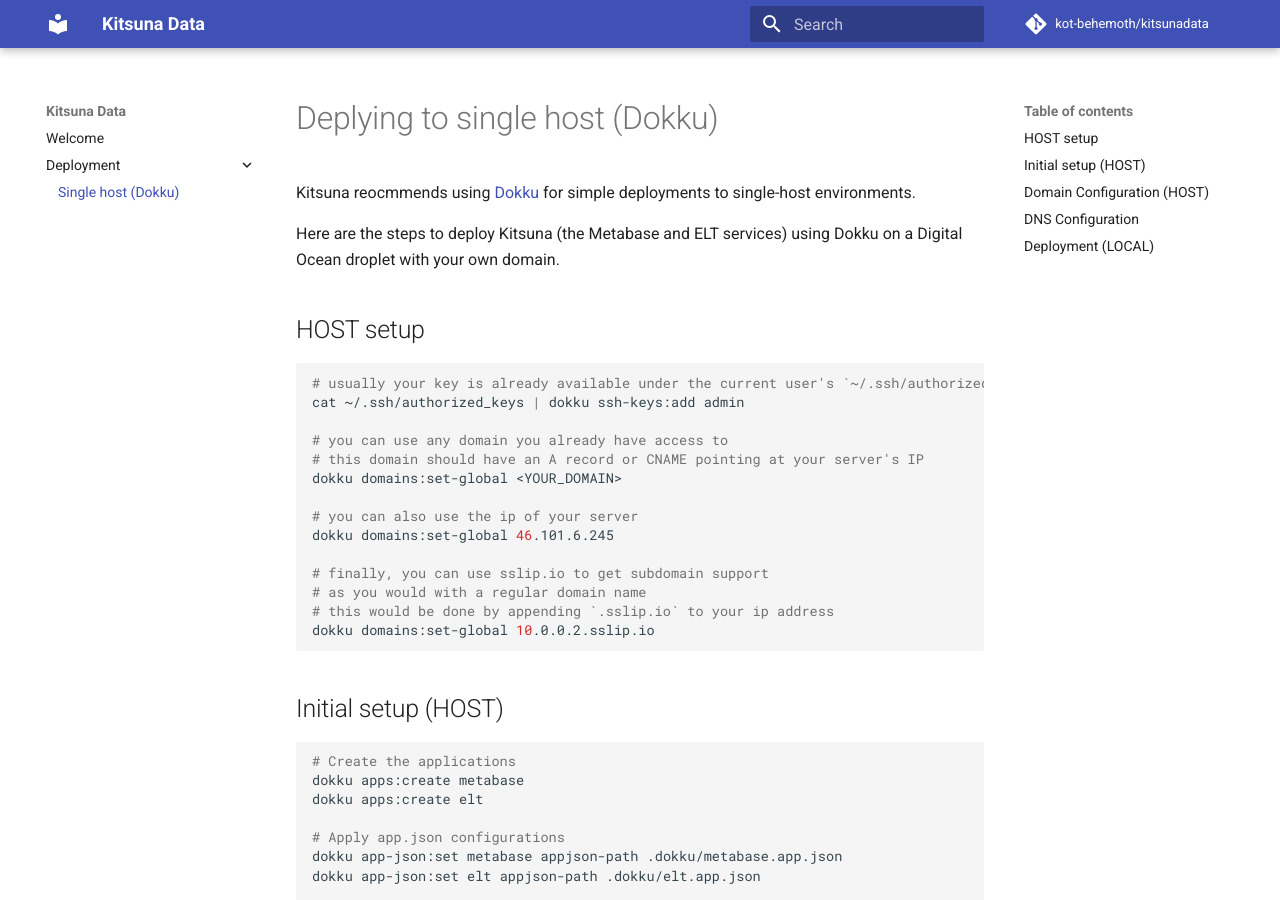
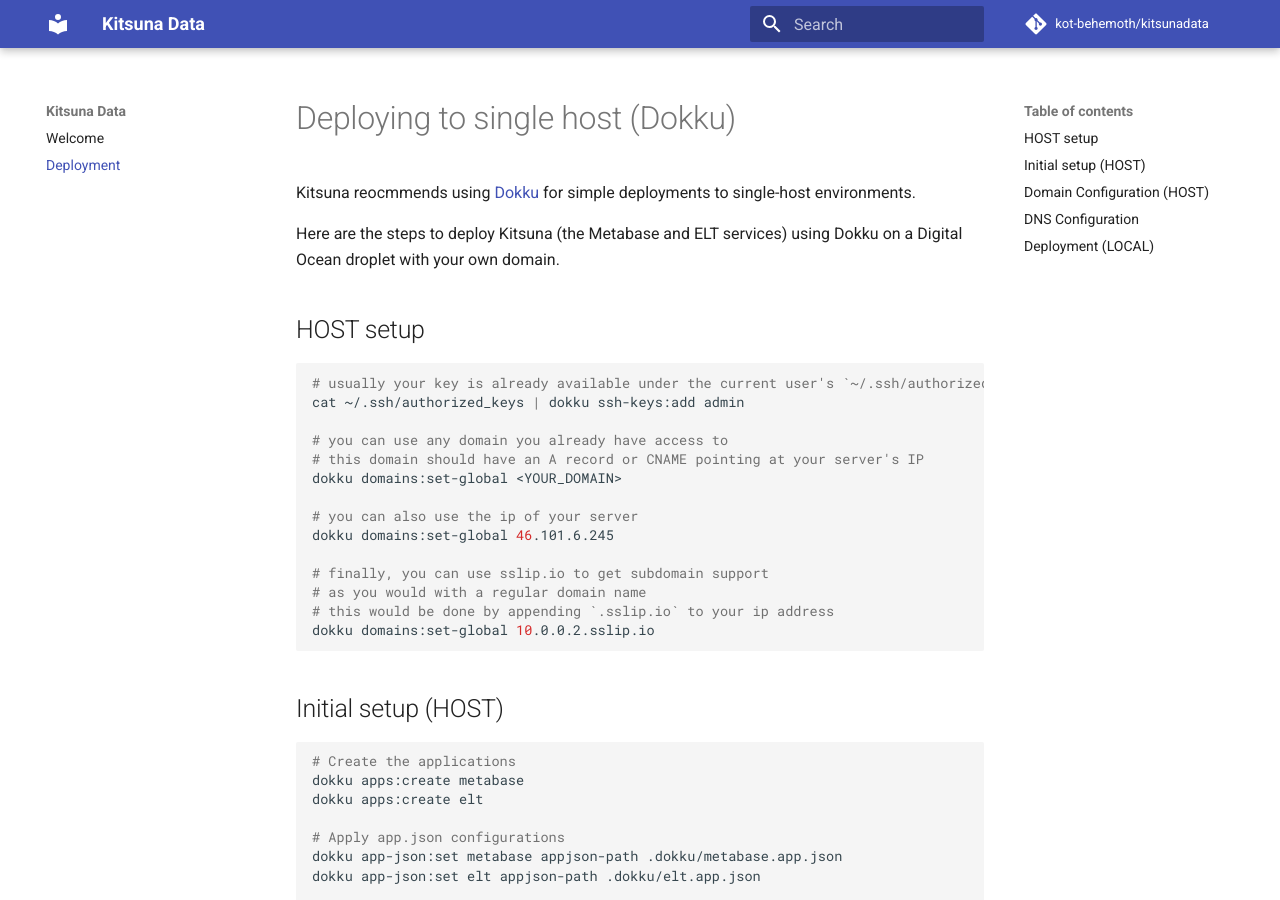
Before and after one commit to kot-behemoth/kitsunadata-docs, an MkDocs documentation site: the page built from docs/deployment.md, in a window 1280 px wide and 900 px high. Built offline with MkDocs 1.6.1 and Material for MkDocs 9.7.7, drawn with Linux system fonts in a browser that asks for light colours; comment, search, counter and statistics services are not loaded.

Commit message:
Add initial deployment docs

```diff
--- a/docs/deployment/single-host.md
+++ b/docs/deployment.md
@@ -1,8 +1,8 @@
 ---
-title: Single host (Dokku)
+title: Deployment
 ---
 
-# Deplying to single host (Dokku)
+# Deploying to single host (Dokku)
 
 Kitsuna reocmmends using [Dokku](https://dokku.com) for simple deployments to single-host environments.
 
```
